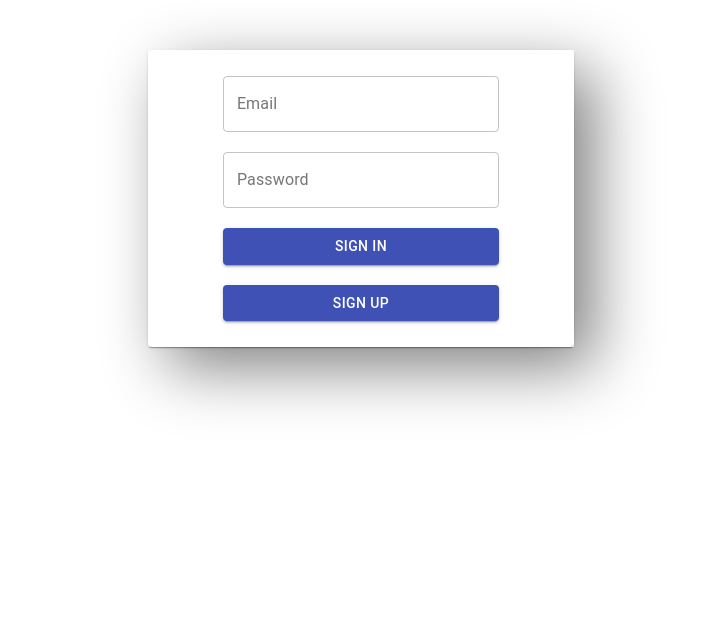
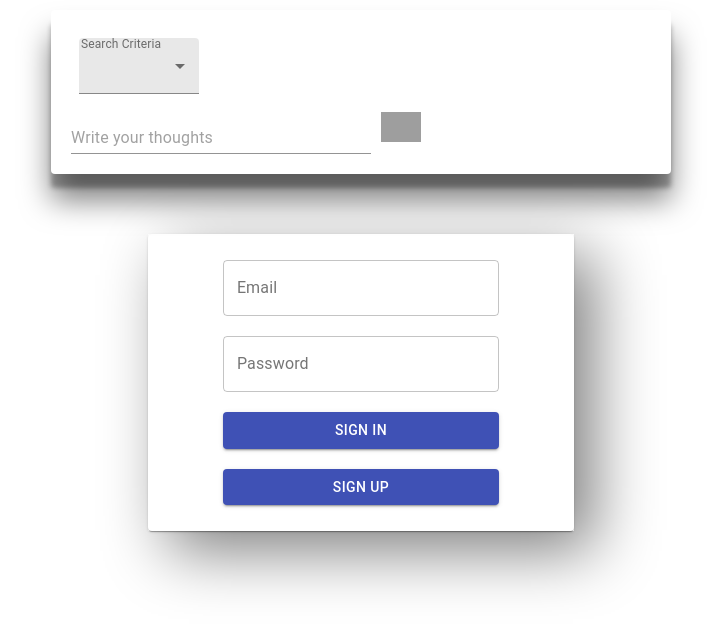
Before and after one commit to kumarRaj/Timeline, a React (Create React App) app in the folder frontend/timeline-ui/: page / in a window 1280 px wide. Shown: the top 630 px of the page, without its empty margins (279-1000 px from the left). Built offline with nearby package versions, Linux system fonts and the light colour scheme; grey boxes are pictures that could not be loaded.

Commit message:
Created navbar component

```diff
--- a/frontend/timeline-ui/src/App.js
+++ b/frontend/timeline-ui/src/App.js
@@ -3,10 +3,12 @@ import './App.css'
 import SignIn from './components/SignIn'
 import Routes from './components/Routes'
 import Comments from './components/Comments'
+import Navbar from './components/Navbar'
 
 function App () {
   return (
     <div className='App'>
+      <Navbar/>
       <Routes />
       {/* <Comments postId = {2} /> */}
     </div>
--- /dev/null
+++ b/frontend/timeline-ui/src/components/Navbar.jsx
@@ -0,0 +1,12 @@
+import { StylesProvider } from '@material-ui/core'
+import React from 'react'
+import styles from '../css/navbar.module.css'
+import Search from './Search'
+
+function Navbar() {
+    return (
+        <Search/>
+    )
+}
+
+export default Navbar
--- a/frontend/timeline-ui/src/components/Posts.jsx
+++ b/frontend/timeline-ui/src/components/Posts.jsx
@@ -32,7 +32,7 @@ function Posts() {
   return (
     // <div></div>
     <div>
-      <Search />
+
       <CreatePost userId={userId} />
       {posts && posts.map((post, i) => <Post key={i} post={post} />)}
     </div>
--- a/frontend/timeline-ui/src/components/Search.jsx
+++ b/frontend/timeline-ui/src/components/Search.jsx
@@ -43,23 +43,25 @@ function Search () {
   const classes = useStyles()
   let [searchCriteria, setSearchCriteria] = useState('Blog')
   let [query, setQuery] = useState('')
-  const search = () => {
+  let [searchResults, setSearchResults] = useState([])
+  const search = async () => {
     console.log(searchCriteria, query)
     var requestOptions = {
       method: 'GET',
       redirect: 'follow'
     }
 
-    fetch(
+    await fetch(
       "http://" + hostname + ":" + port + "/search/" + searchCriteria + "?query=" + query,
       requestOptions
     )
       .then(res => res.json())
       .then(json => {
-        console.log(json)
+        setSearchResults(json)
       })
       .catch(e => console.log(e))
   }
+  console.log("searchResults", searchResults)
   return (
     <div className={styles.search}>
       <Grid item xs={4} />
@@ -73,7 +75,7 @@ function Search () {
               className={classes.select}
               labelId='demo-simple-select-filled-label'
               id='demo-simple-select-filled'
-              value='search'
+              value={searchCriteria}
               onChange={e => setSearchCriteria(e.target.value)}
             >
               <MenuItem value='blog'>Blog</MenuItem>
--- /dev/null
+++ b/frontend/timeline-ui/src/css/navbar.module.css
@@ -0,0 +1,4 @@
+.navbar {
+    padding: 20px;
+    border: 1px solid black;
+}
```
